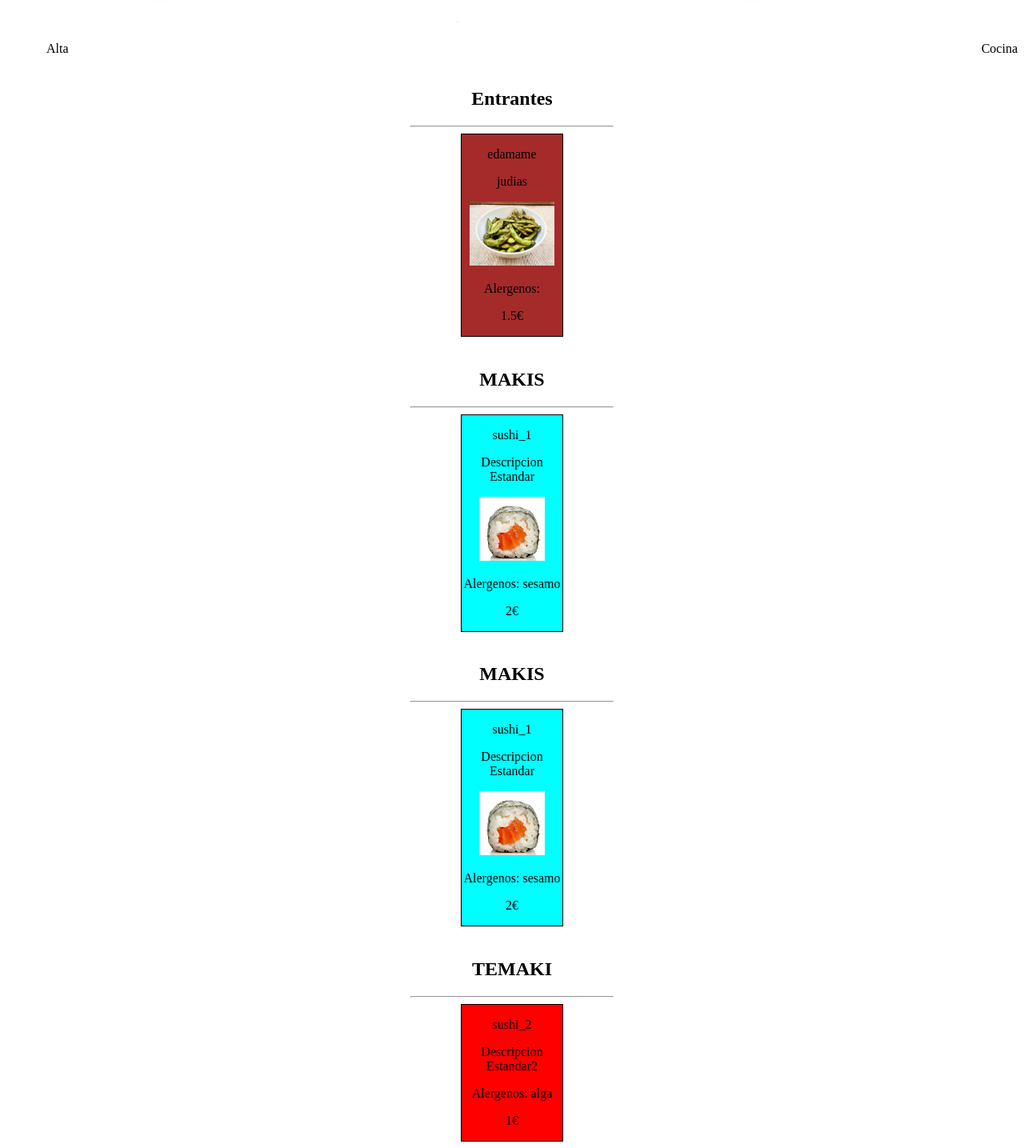
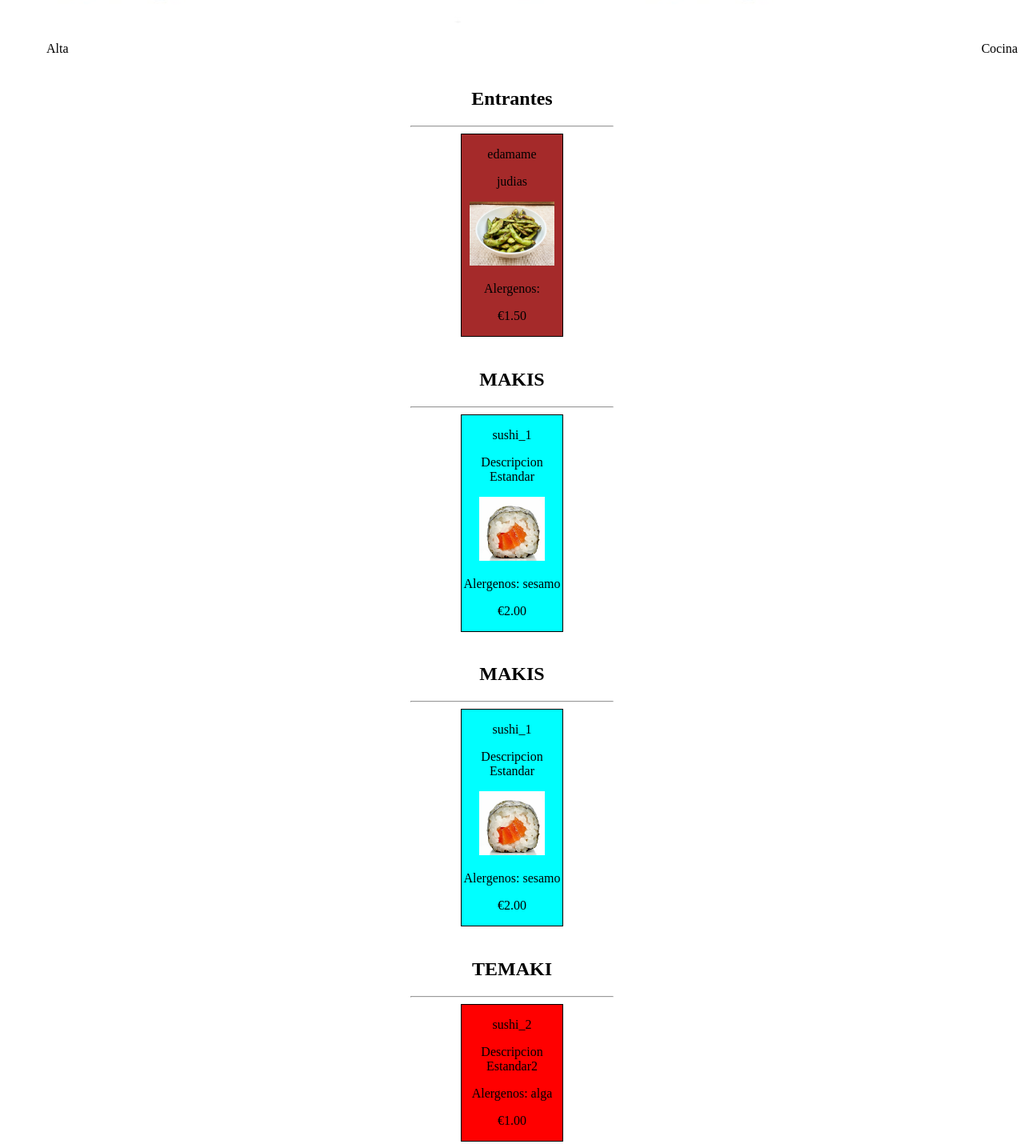
Before and after one commit to doliax/web_sushi, an Angular app: page /platos in a window 1280 px wide. Shown: the part 1789-3224 px from the top of the page at 80% size. Built offline with nearby package versions, Linux system fonts and the light colour scheme.

Commit message:
pipe currency

```diff
--- a/src/app/platos/platos.component.html
+++ b/src/app/platos/platos.component.html
@@ -9,7 +9,7 @@
             <p>{{item.getDescripcion}}</p>
             <img src={{item.getImg}}>
             <p>Alergenos: {{item.getAlergenos}}</p>
-            <p>{{item.getPrecio}}€</p>
+            <p>{{item.getPrecio | currency: 'EUR'}}</p>
         </div>
     </div>
 
@@ -22,7 +22,7 @@
             <p>{{item.getDescripcion}}</p>
             <img src={{item.getImg}}>
             <p>Alergenos: {{item.getAlergenos}}</p>
-            <p>{{item.getPrecio}}€</p>
+            <p>{{item.getPrecio | currency: 'EUR'}}</p>
         </div>
     </div>
 
@@ -33,7 +33,7 @@
             <p>{{item.getNombre}}</p>
             <p>{{item.getDescripcion}}</p>
             <p>Alergenos: {{item.getAlergenos}}</p>
-            <p>{{item.getPrecio}}€</p>
+            <p>{{item.getPrecio | currency: 'EUR'}}</p>
         </div>
     </div>
 
```
